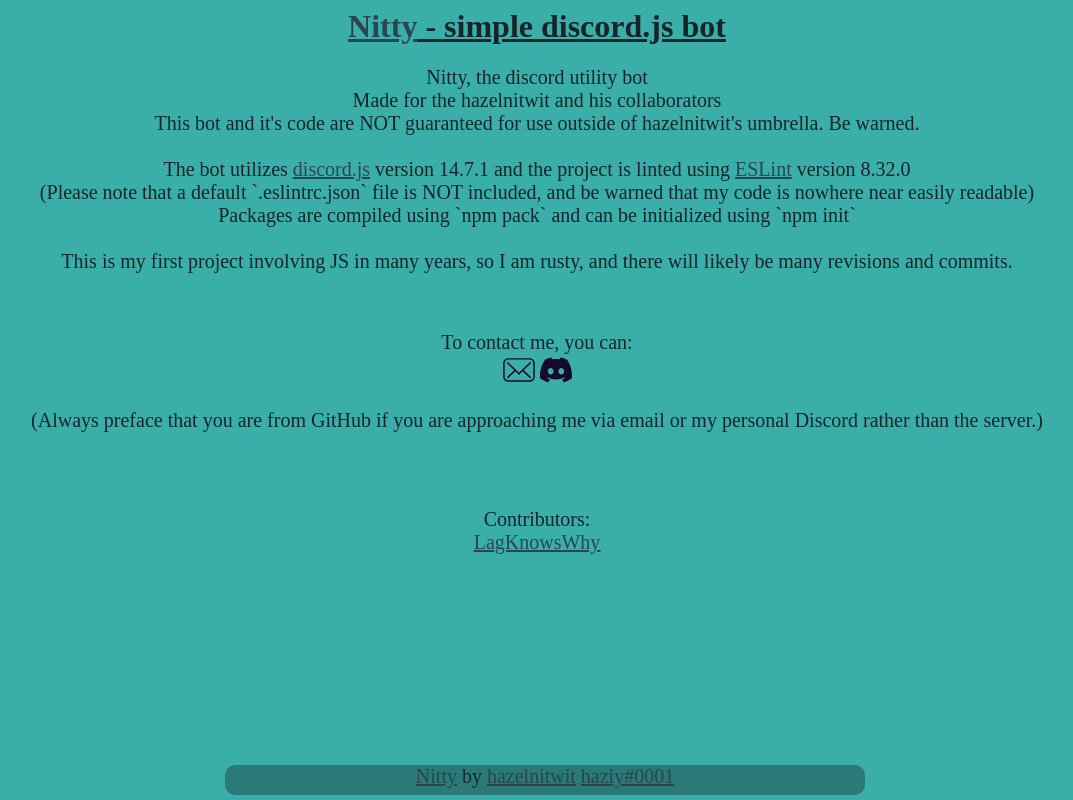
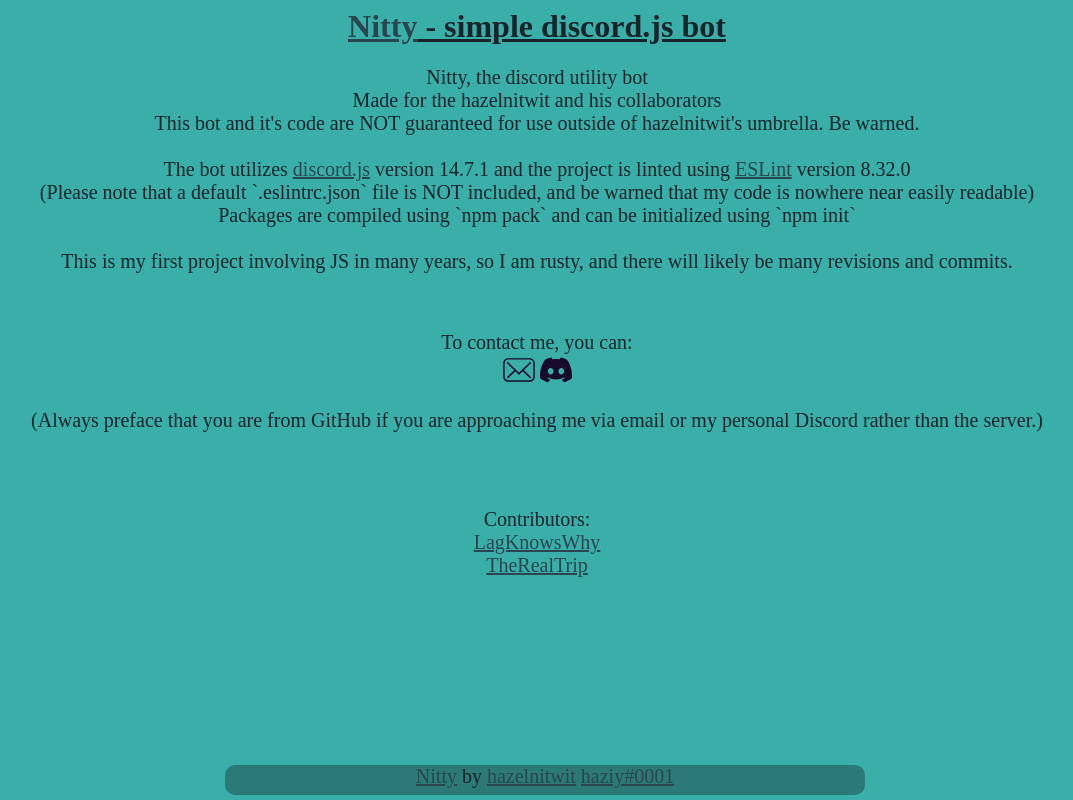
Before and after one commit to nailplsh/Nitty, a website: page index.html in a window 1280 px wide. Shown: the whole page, without its empty margins (103-1176 px from the left). Drawn offline with Linux system fonts and the light colour scheme.

Commit message:
added contribution info

```diff
--- a/index.html
+++ b/index.html
@@ -46,7 +46,8 @@
 			<br /><br />
 			<p
 				>Contributors:<br />
-				<a href="https://github.com/LagKnowsWhy">LagKnowsWhy</a>
+				<a href="https://github.com/LagKnowsWhy">LagKnowsWhy</a><br />
+				<a href="https://github.com/TheRealTrip">TheRealTrip</a>
 			</p>
 			<footer>
 				<p id="footer">
```
